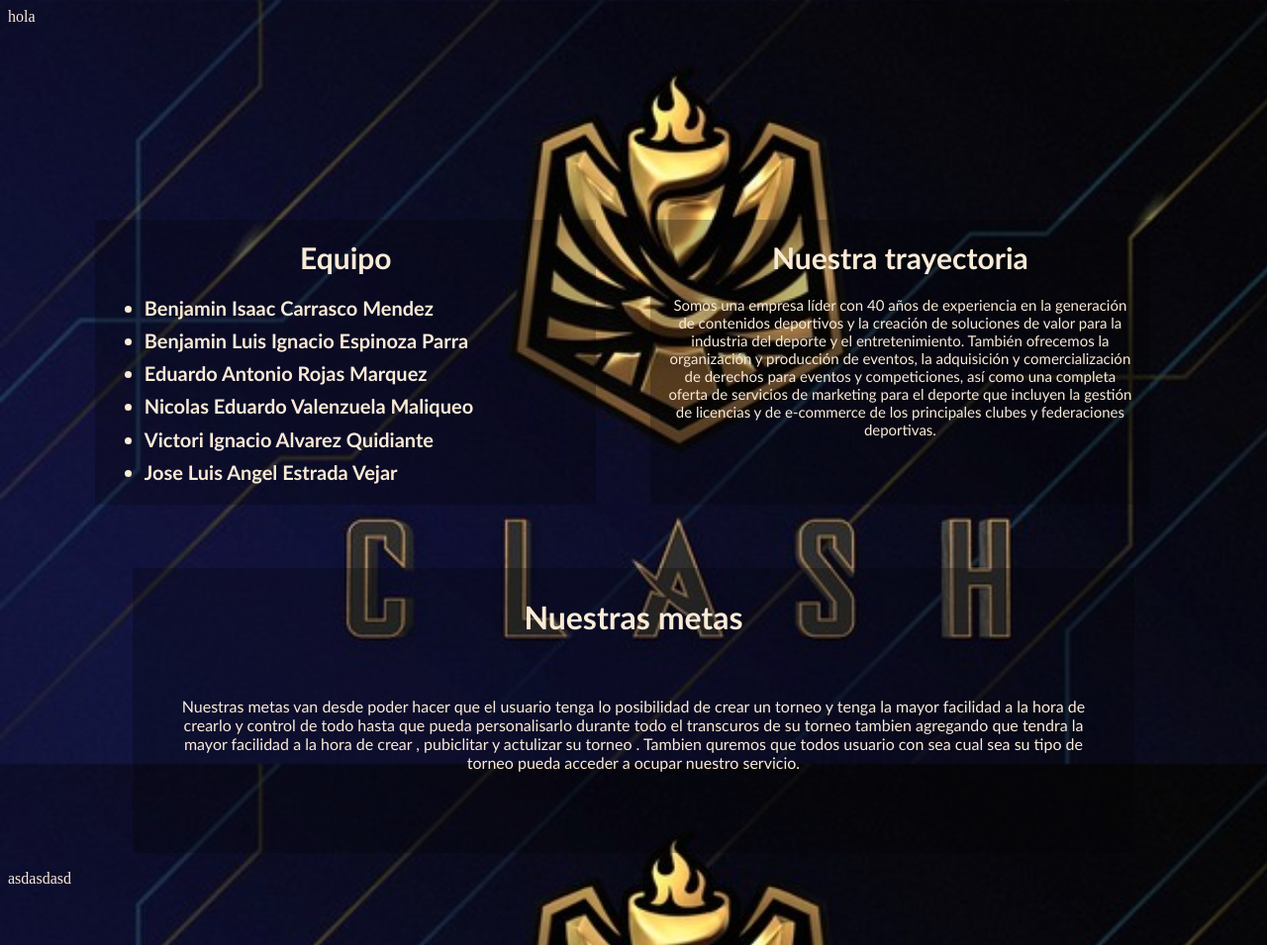
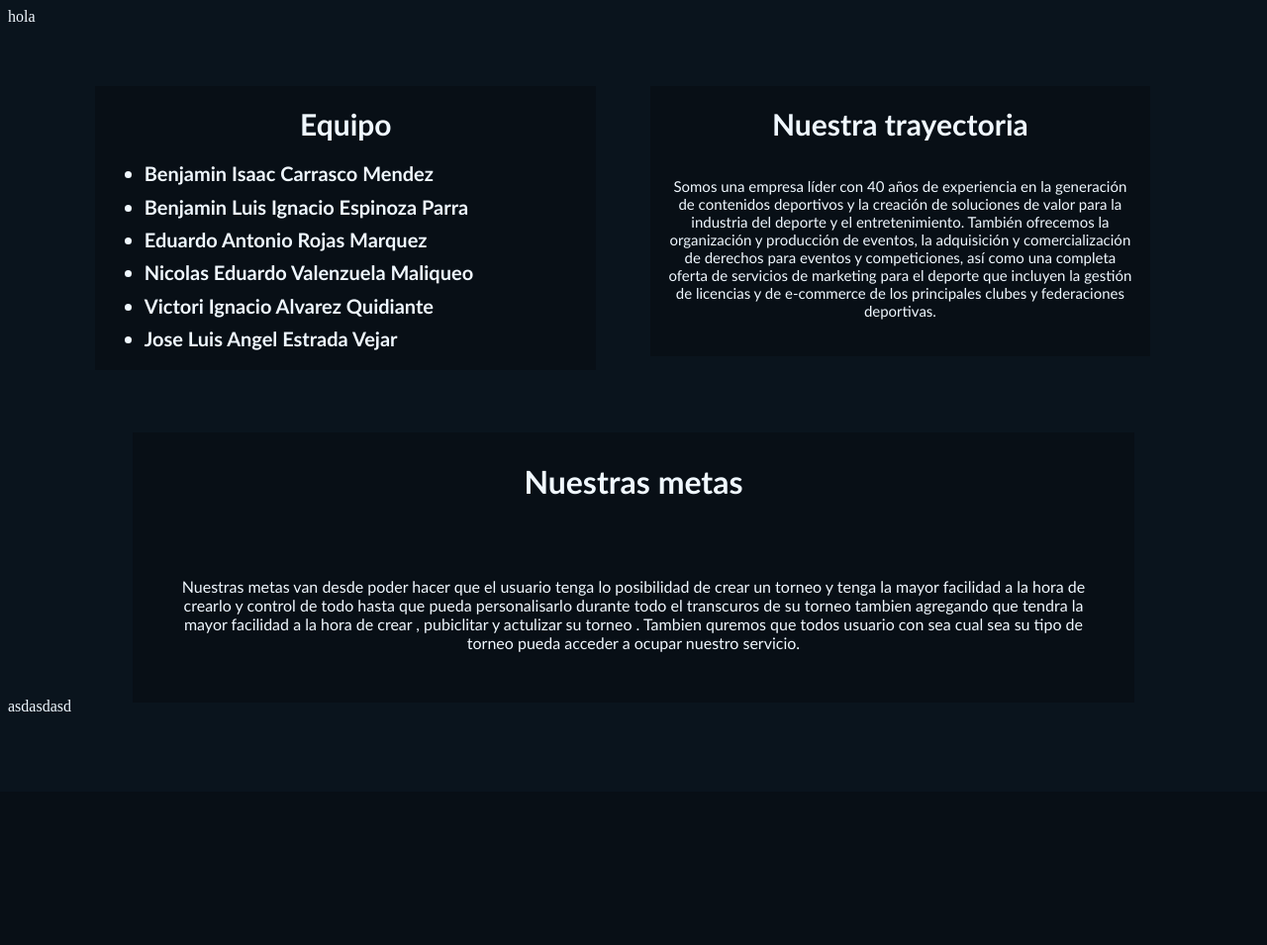
Before and after one commit to NicolasVZ86/Taller-de-Integracion-I, a PHP site: page /html/quienes_somos.html in a window 1280 px wide. Shown: the whole page at 99% size. After the commit the page ends 719 px from the top, so only its background shows below. Run offline with PHP 8.4, Linux system fonts and the light colour scheme.

Commit message:
ajuste grid

```diff
--- a/css/estilo.css
+++ b/css/estilo.css
@@ -1,19 +1,31 @@
-/*Gid y fondo de pantalla*/
+/*Grid del header , main y footer*/
+#contenedor-body {
+    display: grid;
+    grid-template-columns: 1fr 1fr 1fr ;
+    grid-template-rows: 1rem 1fr 1rem;
+    justify-content: center;
+
+    grid-template-areas:
+    "header header header"
+    "formulario formulario formulario"
+    "footer footer footer";
+}
+
+.item1-header {
+    grid-area: header;
+}
+
+.item2-main {
+    grid-area: formulario;
+    justify-self: center;
+}
+
+.item3-footer {
+    grid-area: footer
+}
 body{
-    display: grid ;
-    grid-template-rows: [y1]20%[y2]720px[y3]10%;
-    background-image: url('/imagenes/clash.jpg');
-    background-size: cover;
-    color:antiquewhite;
-}
-header{
-    grid-row-start: y1;
-}
-main{
-    grid-row-start:y2;
-}
-footer{
-    grid-row-start: y3;
+    background-color: #0a141d;
+    color: aliceblue;
 }
 /*Cambio de color de fondo elegir estilos de letra y alinear los texto al centro*/
 main div{
@@ -65,9 +77,9 @@ main div{
 }
 /*Ajuste del parrafo del bloque 3*/
 #diveq3 p{
-    margin: 3%;
+    padding: 3%;
 }
 /*Ajuste de parrafo de bloque 3*/
 #diveq2 p{
-    margin: 3%
+    padding: 3%;
 }
--- a/html/quienes_somos.html
+++ b/html/quienes_somos.html
@@ -7,11 +7,11 @@
     <title>Document</title>
     <link rel="stylesheet" href="/css/estilo.css">
 </head>
-<body>
-    <header>
+<body id="contenedor-body">
+    <header class="item1-header">
         hola
     </header>
-    <main>
+    <main class="item2-main">
         <div id="diveq1">
             <h1>Equipo</h1>
             <ol id="oleq">
@@ -58,7 +58,7 @@
             </p>
         </div>
     </main>
-    <footer>
+    <footer class="item3-footer">
         asdasdasd
     </footer>
 </body>
```
